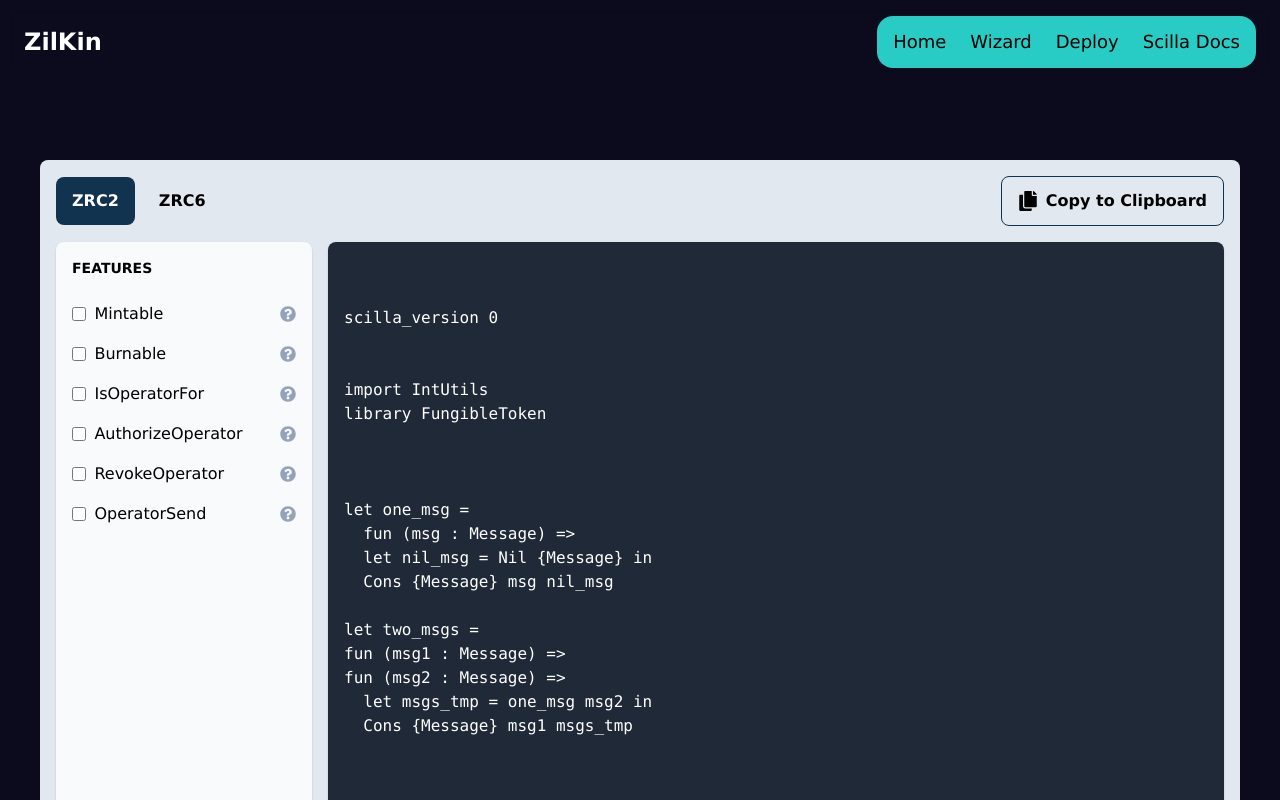
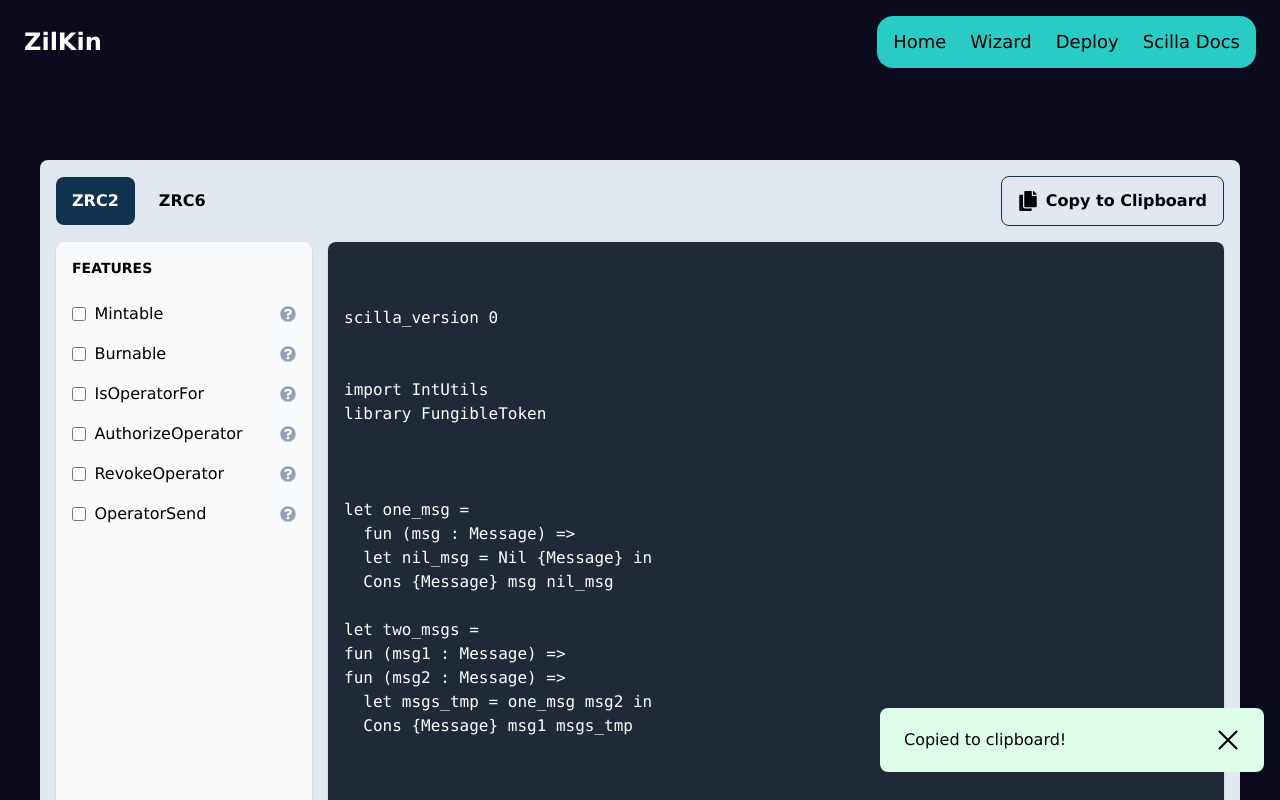
Before and after one commit to xJQx/zilkin, a React (Create React App) app: page /contracts-wizard in a window 1280 px wide. Both pictures are taken after a click on the button "Copy to Clipboard". Shown: the top 800 px of the page. Built offline with nearby package versions, Linux system fonts and the light colour scheme.

Commit message:
add useAlert custom hook

```diff
--- a/package.json
+++ b/package.json
@@ -10,6 +10,7 @@
     "@types/node": "^16.18.11",
     "@types/react": "^18.0.26",
     "@types/react-dom": "^18.0.10",
+    "framer-motion": "^8.1.5",
     "react": "^18.2.0",
     "react-dom": "^18.2.0",
     "react-icons": "^4.7.1",
--- a/src/components/wizard/Wizard.tsx
+++ b/src/components/wizard/Wizard.tsx
@@ -3,19 +3,23 @@
 import { ContractButton } from './ContractButton';
 import { FaCopy } from 'react-icons/fa';
 import { Zrc2Config, Zrc6Config } from './config';
+import { useAlert } from '../../lib/hooks';
 
 export const Wizard = () => {
   const [selectedContract, setSelectedContract] =
     useState<ContractType>('zrc2');
   const [wizardCodeBody, setWizardCodeBody] = useState('');
+  const { AlertComponent, showAlert } = useAlert();
 
   // Copy code to clipboard
   const copyToClipboard = () => {
-    console.log('copied to clipboard!');
+    navigator.clipboard.writeText(wizardCodeBody);
+    showAlert('success', 'Copied to clipboard!');
   };
 
   return (
-    <div className="flex justify-center items-center pt-40 px-6">
+    <div className="flex flex-col justify-center items-center pt-40 px-6">
+      <AlertComponent />
       <div
         id="wizard-container"
         className="container flex flex-col p-4 min-h-[42rem] max-w-[1200px] bg-slate-200 rounded-lg overflow-x-auto"
--- /dev/null
+++ b/src/lib/hooks/index.ts
@@ -0,0 +1 @@
+export { useAlert } from './useAlert';
--- /dev/null
+++ b/src/lib/hooks/useAlert.tsx
@@ -0,0 +1,52 @@
+import { motion } from 'framer-motion';
+import React, { useState } from 'react';
+import { GrClose } from 'react-icons/gr';
+
+type AlertType = 'success' | 'warning' | 'error';
+
+export const useAlert = () => {
+  const [isAlertVisible, setIsAlertVisible] = useState(false);
+  const [message, setMessage] = useState('');
+  const [status, setStatus] = useState<AlertType>('success');
+
+  const showAlert = (status: AlertType, message: string) => {
+    setStatus(status);
+    setMessage(message);
+    setIsAlertVisible(true);
+  };
+
+  const AlertComponent = () => {
+    if (!isAlertVisible) return <></>;
+
+    // Set background color
+    let bgColor: string;
+    switch (status) {
+      case 'success':
+        bgColor = 'bg-green-100';
+        break;
+      case 'warning':
+        bgColor = 'bg-yellow-100';
+        break;
+      case 'error':
+        bgColor = 'bg-red-100';
+        break;
+    }
+
+    return (
+      <motion.div
+        initial={{ y: 10, opacity: 0 }}
+        animate={{ y: 0, opacity: 1 }}
+        className={`alert ${bgColor} fixed z-50 bottom-4 right-4 flex justify-between rounded-lg py-5 px-6 mb-3 text-base text-black inline-flex items-center min-w-[24rem] max-w-[30rem] alert-dismissible fade show`}
+        role="alert"
+      >
+        <span>{message}</span>
+        <GrClose
+          className="w-6 h-6 ml-4 cursor-pointer"
+          onClick={() => setIsAlertVisible(false)}
+        />
+      </motion.div>
+    );
+  };
+
+  return { AlertComponent, showAlert };
+};
```
Also changed, not shown: 1 other file (tests, documents, lock files or other folders).
